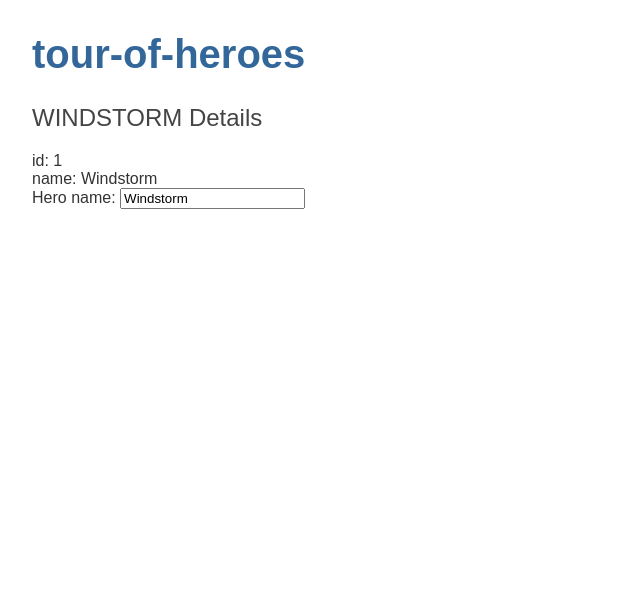
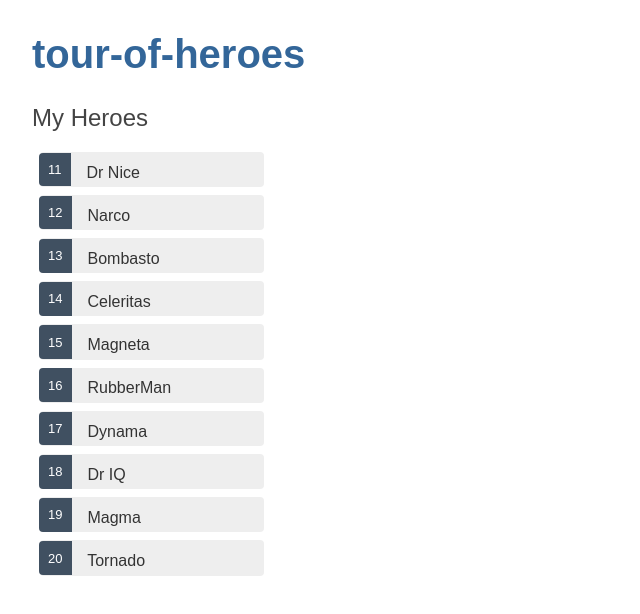
Before and after one commit to andres9906/tour-of-heroes, an Angular app: page / in a window 1280 px wide. Shown: the top 614 px of the page, without its empty margins (0-640 px from the left). Built offline with nearby package versions, Linux system fonts and the light colour scheme.

Commit message:
list of heroes

```diff
--- a/src/app/heroes/heroes.component.html
+++ b/src/app/heroes/heroes.component.html
@@ -1,8 +1,25 @@
-<h2>{{hero.name | uppercase}} Details</h2>
+<!-- <h2>{{hero.name | uppercase}} Details</h2>
 <div><span>id: </span>{{hero.id}}</div>
-<div><span>name: </span>{{hero.name}}</div>
+<div><span>name: </span>{{hero.name}}</div> -->
 
-<div>
+<!-- <div>
     <label for="name">Hero name: </label>
     <input id="name" [(ngModel)]="hero.name" placeholder="name">
+</div> -->
+
+<h2>My Heroes</h2>
+<ul class="heroes">
+    <li *ngFor="let hero of heroes" (click)="onSelect(hero)" [class.selected]='hero===selectedHero'>
+        <span class="badge">{{hero.id}} </span> {{hero.name}}
+    </li>
+</ul>
+
+<div *ngIf="selectedHero">
+    <h2>{{selectedHero.name | uppercase}} Details</h2>
+    <div><span>id: </span> {{selectedHero.id}}</div>
+
+    <div>
+        <label for="hero-name">Hero name: </label>
+        <input id="hero-name" [(ngModel)]="selectedHero.name" placeholder="name">
+    </div>
 </div>
--- a/src/app/heroes/heroes.component.scss
+++ b/src/app/heroes/heroes.component.scss
@@ -0,0 +1,52 @@
+/* HeroesComponent's private CSS styles */
+.heroes {
+    margin: 0 0 2em 0;
+    list-style-type: none;
+    padding: 0;
+    width: 15em;
+  }
+  .heroes li {
+    cursor: pointer;
+    position: relative;
+    left: 0;
+    background-color: #EEE;
+    margin: .5em;
+    padding: .3em 0;
+    height: 1.6em;
+    border-radius: 4px;
+  }
+  .heroes li:hover {
+    color: #2c3a41;
+    background-color: #e6e6e6;
+    left: .1em;
+  }
+  .heroes li.selected {
+    background-color: black;
+    color: white;
+  }
+  .heroes li.selected:hover {
+    background-color: #505050;
+    color: white;
+  }
+  .heroes li.selected:active {
+    background-color: black;
+    color: white;
+  }
+  .heroes .badge {
+    display: inline-block;
+    font-size: small;
+    color: white;
+    padding: 0.8em 0.7em 0 0.7em;
+    background-color:#405061;
+    line-height: 1em;
+    position: relative;
+    left: -1px;
+    top: -4px;
+    height: 1.8em;
+    margin-right: .8em;
+    border-radius: 4px 0 0 4px;
+  }
+
+  input {
+    padding: .5rem;
+  }
--- a/src/app/heroes/heroes.component.ts
+++ b/src/app/heroes/heroes.component.ts
@@ -1,5 +1,7 @@
 import { Component, OnInit } from '@angular/core';
 import { Hero } from '../hero';
+import { HEROES } from '../mock-heroes';
+
 
 @Component({
   selector: 'app-heroes',
@@ -8,14 +10,19 @@
 })
 export class HeroesComponent implements OnInit {
 
-  hero: Hero = {
-    id: 1,
-    name: "Windstorm"
-  }
+  selectedHero?: Hero;
 
-    constructor() { }
+  heroes = HEROES;
+
+
+
+  constructor() { }
 
   ngOnInit(): void {
   }
 
+  onSelect(hero: Hero): void {
+    this.selectedHero = hero;
+  }
+
 }
--- /dev/null
+++ b/src/app/mock-heroes.ts
@@ -0,0 +1,14 @@
+import {Hero} from './hero'
+
+export const HEROES: Hero[] = [
+    { id: 11, name: 'Dr Nice' },
+    { id: 12, name: 'Narco' },
+    { id: 13, name: 'Bombasto' },
+    { id: 14, name: 'Celeritas' },
+    { id: 15, name: 'Magneta' },
+    { id: 16, name: 'RubberMan' },
+    { id: 17, name: 'Dynama' },
+    { id: 18, name: 'Dr IQ' },
+    { id: 19, name: 'Magma' },
+    { id: 20, name: 'Tornado' }
+]
```
